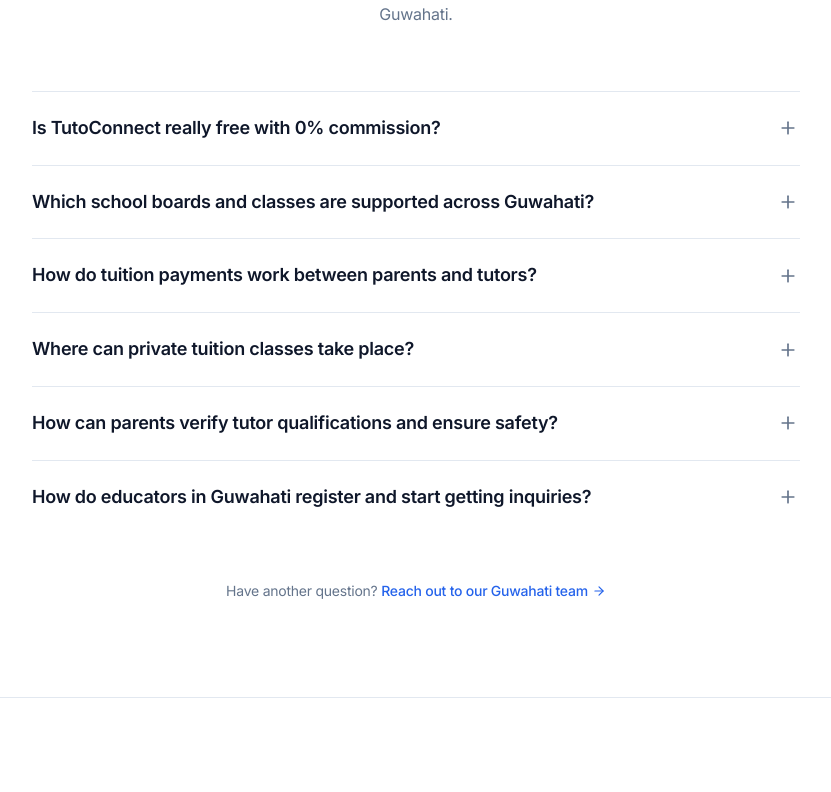
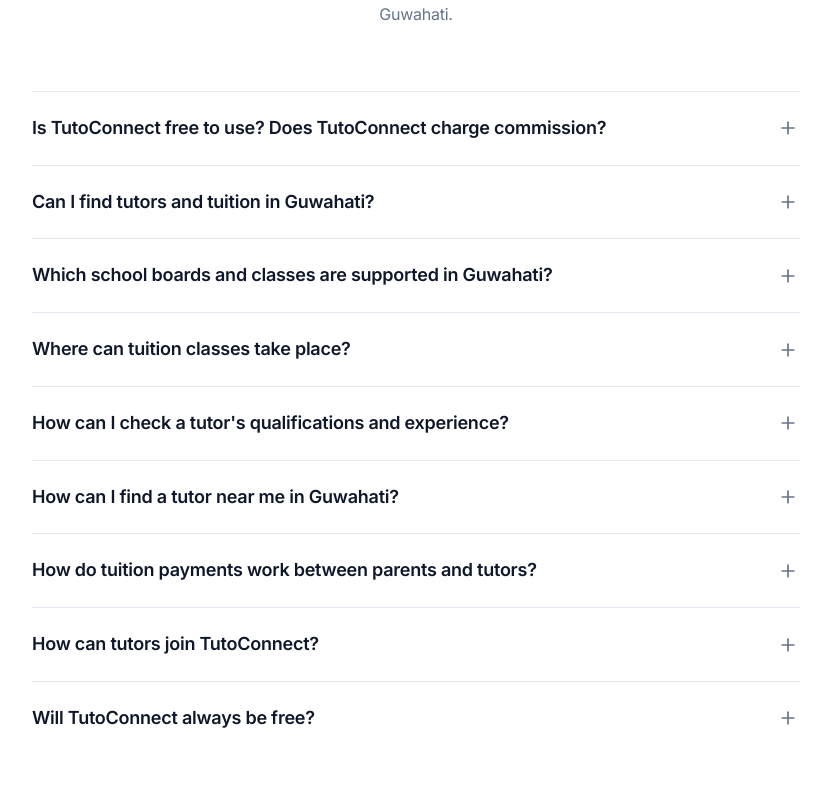
Before and after one commit to Amlanohdude/tutoconnect-website, a React (Vite) app: page / in a window 1280 px wide. Shown: the part 5266-6058 px from the top of the page, without its empty margins (224-1055 px from the left). Built offline with nearby package versions, Linux system fonts and the light colour scheme.

Commit message:
content(faq): update official FAQ copy for Home Page and Become a Tutor page

```diff
--- a/src/pages/BecomeTutorPage.tsx
+++ b/src/pages/BecomeTutorPage.tsx
@@ -178,41 +178,52 @@
           </div>
 
           <div className="space-y-4">
-            <div className="p-6 rounded-[18px] bg-[#F8FAFC] border border-[#E2E8F0] shadow-xs space-y-2">
-              <h4 className="font-display font-bold text-base text-[#0F172A]">
-                Does TutoConnect guarantee students or income?
-              </h4>
-              <p className="text-sm text-[#64748B] leading-relaxed">
-                No. TutoConnect is a discovery and direct connection platform. It does not guarantee student placements or earnings. Discovery depends on local family demand, subjects taught, and geographic proximity in Guwahati.
-              </p>
-            </div>
-
-            <div className="p-6 rounded-[18px] bg-[#F8FAFC] border border-[#E2E8F0] shadow-xs space-y-2">
-              <h4 className="font-display font-bold text-base text-[#0F172A]">
-                Are there commission cuts on my tuition fees?
-              </h4>
-              <p className="text-sm text-[#64748B] leading-relaxed">
-                No. TutoConnect does not take a percentage or commission cut from tuition fees. You and the student or parent agree on hourly or monthly rates directly.
-              </p>
-            </div>
-
-            <div className="p-6 rounded-[18px] bg-[#F8FAFC] border border-[#E2E8F0] shadow-xs space-y-2">
-              <h4 className="font-display font-bold text-base text-[#0F172A]">
-                Does TutoConnect provide an online classroom or video tool?
-              </h4>
-              <p className="text-sm text-[#64748B] leading-relaxed">
-                No. TutoConnect is a matchmaking directory. Tutors offering remote instruction use their preferred external video software (such as Google Meet or Zoom).
-              </p>
-            </div>
-
-            <div className="p-6 rounded-[18px] bg-[#F8FAFC] border border-[#E2E8F0] shadow-xs space-y-2">
-              <h4 className="font-display font-bold text-base text-[#0F172A]">
-                Can I specify which parts of Guwahati I want to travel to?
-              </h4>
-              <p className="text-sm text-[#64748B] leading-relaxed">
-                Yes. During onboarding, you select the specific localities you prefer (such as Beltola, Zoo Road, Chandmari, Dispur, etc.) so that parents in those areas can discover your profile.
-              </p>
-            </div>
+            {[
+              {
+                q: 'Does TutoConnect guarantee students or tuition income?',
+                a: 'No. TutoConnect is a tutor discovery and direct-connection platform. It does not guarantee student placements, tuition enquiries, or earnings. The number of enquiries a tutor receives can depend on factors such as location, subjects, experience, profile information, and local demand in Guwahati.',
+              },
+              {
+                q: 'Does TutoConnect currently charge tutors a commission?',
+                a: 'No. During our initial launch, TutoConnect does not deduct a commission from tuition fees. Tutors and students or parents can discuss and agree on tuition fees directly.',
+              },
+              {
+                q: 'How can tutors find students in Guwahati?',
+                a: 'Create a detailed tutor profile with your subjects, classes, qualifications, experience, tuition rates, and preferred teaching locations. Students and parents searching for tuition in those areas may discover your profile through TutoConnect.',
+              },
+              {
+                q: 'Can I choose where I teach in Guwahati?',
+                a: 'Yes. Tutors can specify the Guwahati localities where they prefer to teach. This helps students and parents discover tutors whose preferred teaching areas match their requirements.',
+              },
+              {
+                q: 'Can tutors teach online, at home, or at a tuition centre?',
+                a: "Yes. Tutors can indicate the teaching modes they offer, such as online classes, teaching at the student's home, teaching from their own location, or teaching at a tuition centre, depending on their setup.",
+              },
+              {
+                q: 'Does TutoConnect provide an online classroom or video tool?',
+                a: 'TutoConnect currently focuses on helping students, parents, and tutors discover and connect with one another. Tutors offering online tuition can use their preferred external meeting platform, such as Google Meet or Zoom.',
+              },
+              {
+                q: 'What information can I add to my tutor profile?',
+                a: 'Tutors can provide information such as their subjects, classes taught, qualifications, teaching experience, preferred teaching locations, available teaching modes, availability, and tuition rates. A complete and accurate profile can help students and parents understand whether the tutor matches their requirements.',
+              },
+              {
+                q: 'Is TutoConnect free for tutors?',
+                a: 'TutoConnect is currently free for tutors during our initial launch. We currently do not deduct commission from tuition fees. As the platform develops, optional paid features or subscription services may be introduced, and any applicable charges will be clearly communicated before they apply.',
+              },
+            ].map((faq) => (
+              <div
+                key={faq.q}
+                className="p-6 rounded-[18px] bg-[#F8FAFC] border border-[#E2E8F0] shadow-xs space-y-2"
+              >
+                <h4 className="font-display font-bold text-base text-[#0F172A]">
+                  {faq.q}
+                </h4>
+                <p className="text-sm text-[#64748B] leading-relaxed">
+                  {faq.a}
+                </p>
+              </div>
+            ))}
           </div>
         </div>
       </section>
--- a/src/pages/HomePage.tsx
+++ b/src/pages/HomePage.tsx
@@ -30,28 +30,40 @@
 
   const faqs = [
     {
-      q: 'Is TutoConnect really free with 0% commission?',
-      a: 'Yes, completely. TutoConnect is a direct-connection platform for Guwahati. We do not charge finder fees from families or deduct commissions from educators. Whatever tuition fee is agreed upon goes 100% directly to the educator.',
+      q: 'Is TutoConnect free to use? Does TutoConnect charge commission?',
+      a: 'TutoConnect is currently free to use for students, parents, and tutors during our initial launch. We currently do not charge families a finder fee or deduct commission from tuition fees. Any tuition fee agreed between a student or parent and a tutor is paid directly between them.',
     },
     {
-      q: 'Which school boards and classes are supported across Guwahati?',
-      a: 'Tutors on TutoConnect cover SEBA (State Board of Assam), AHSEC, CBSE, and ICSE. Available tuition spans Primary (Classes 1–5), Middle (Classes 6–8), High School (Classes 9–10), Higher Secondary (Classes 11–12 Science, Commerce, Arts), and College degree courses.',
+      q: 'Can I find tutors and tuition in Guwahati?',
+      a: 'Yes. TutoConnect is launching in Guwahati with tutors offering tuition for a range of school subjects, academic needs, and exam preparation. Depending on tutor availability, students and parents can find tutors for Mathematics, Science, English, Languages, Commerce, Arts, and other subjects.',
+    },
+    {
+      q: 'Which school boards and classes are supported in Guwahati?',
+      a: 'Tutors on TutoConnect can offer tuition for students following ASSEB (formerly SEBA) Division-I, ASSEB Division-II (formerly AHSEC), CBSE, and ICSE curricula. Available tutors may cover Primary (Classes 1–5), Middle School (Classes 6–8), High School (Classes 9–10), Higher Secondary (Classes 11–12), and selected college-level subjects.',
+    },
+    {
+      q: 'Where can tuition classes take place?',
+      a: "Tuition arrangements depend on the tutor and student. TutoConnect supports different learning preferences, including home tuition at the student's residence, classes at the tutor's location or tuition centre, and online tuition.",
+    },
+    {
+      q: "How can I check a tutor's qualifications and experience?",
+      a: 'Tutor profiles can include information such as qualifications, subjects taught, teaching experience, preferred classes, location, and tuition rates. Parents and students should review the profile carefully and speak directly with the tutor before finalizing tuition. You can also ask the tutor to provide relevant qualification or identity documents and consider an introductory class before making a longer-term arrangement.',
+    },
+    {
+      q: 'How can I find a tutor near me in Guwahati?',
+      a: 'Search for tutors based on your subject, class, and preferred location. Tutor profiles can indicate the areas they serve, helping students and parents discover tutors around localities such as Beltola, Hatigaon, Dispur, Chandmari, Zoo Road, Jalukbari, and other parts of Guwahati, subject to tutor availability.',
     },
     {
       q: 'How do tuition payments work between parents and tutors?',
-      a: 'Payments are settled directly between parents and tutors via whatever payment method you prefer (UPI, Google Pay, Cash, or Direct Bank Transfer). TutoConnect does not process payments or hold student funds in escrow, eliminating middleman cuts.',
+      a: 'TutoConnect currently does not process or hold tuition payments. Parents or students and tutors arrange payment directly between themselves using a mutually agreed method such as UPI, bank transfer, or cash.',
     },
     {
-      q: 'Where can private tuition classes take place?',
-      a: "Tuition formats are arranged flexibly based on your preference: Home Tuition (tutor visits the student's residence), Tutor's Study Location (classes at the tutor's space), Centre-based tuition, or independent online classes.",
+      q: 'How can tutors join TutoConnect?',
+      a: 'Tutors can download the TutoConnect Android app, choose "Become a Tutor," and create their tutor profile. They can add their subjects, qualifications, experience, preferred teaching locations, availability, and tuition rates so students and parents can discover them.',
     },
     {
-      q: 'How can parents verify tutor qualifications and ensure safety?',
-      a: 'Every tutor profile showcases degrees, qualifications, teaching background, and subjects taught. We always encourage parents to speak directly over phone or WhatsApp, request physical degree or identity verification upon first meeting, and schedule an introductory trial class.',
-    },
-    {
-      q: 'How do educators in Guwahati register and start getting inquiries?',
-      a: 'Download the TutoConnect Android app, tap "Become a Tutor", and set up your profile in under 3 minutes. Specify your academic qualifications, subjects and classes taught, and preferred Guwahati localities (e.g. Beltola, Zoo Road, Chandmari, Jalukbari) to become discoverable to nearby families.',
+      q: 'Will TutoConnect always be free?',
+      a: 'TutoConnect is currently free during our initial launch. As the platform grows, we may introduce optional paid features, subscriptions, or other in-app services. Any future charges will be clearly communicated before they apply.',
     },
   ];
 
```
